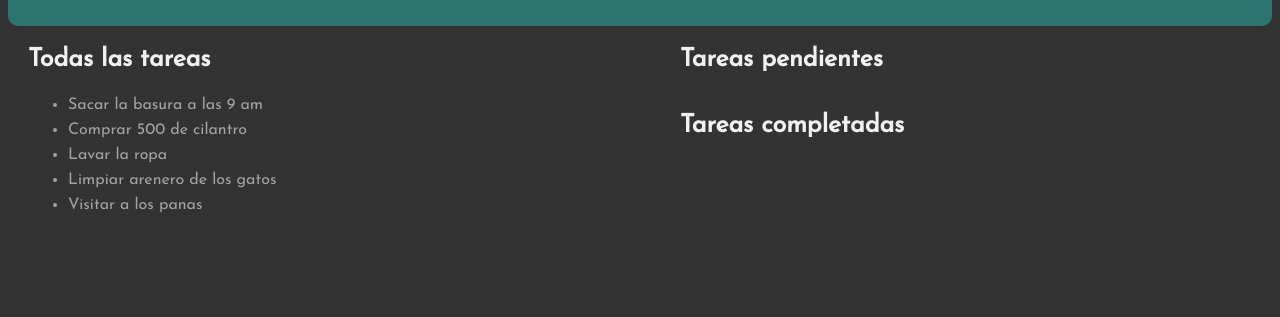
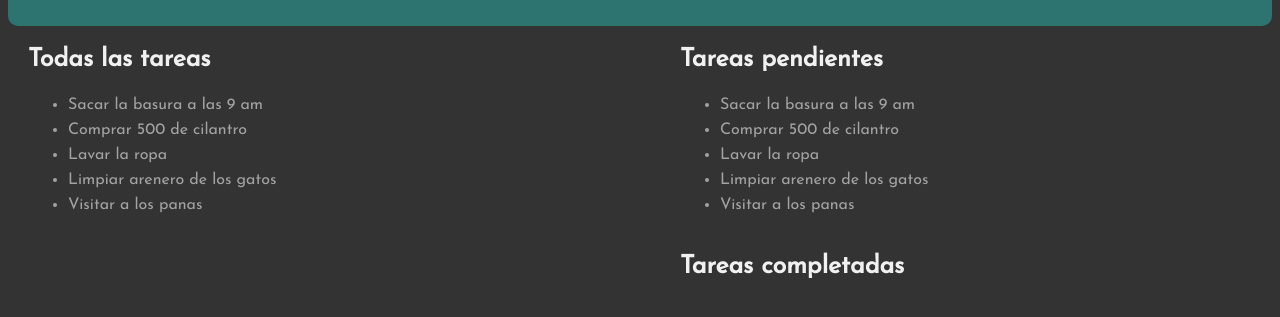
Before and after one commit to jaeger2801/programacion_Web_To-Do-List, a plain HTML site: page index.html in a window 1280 px wide. Shown: the part 75-392 px from the top of the page. Drawn offline with Linux system fonts and the light colour scheme.

Commit message:
Crea variables

```diff
--- a/index.html
+++ b/index.html
@@ -29,6 +29,8 @@
         <section class="to_do_list">
             <article class="to_do_list_tittle">
                 <h2>Tareas pendientes</h2>
+
+                <div class="to_do_task_list_2" id="to_do_task_list_2"></div>
             </article>
         </section>
 
--- a/style.css
+++ b/style.css
@@ -67,3 +67,10 @@ main{
     color: #a3a3a3;
     line-height: 25px;
 }
+
+.to_do_task_list_2{
+    font-family: 'Josefin Sans', sans-serif;
+    font-size: 16px;
+    color: #a3a3a3;
+    line-height: 25px;
+}
--- a/to_do_list.js
+++ b/to_do_list.js
@@ -1,4 +1,5 @@
 const allTaskList = document.getElementById("all_task_list_1")
+const toDoTaskList2 = document.getElementById("to_do_task_list_2")
 
 let pendientes = [];
 let completados = [];
@@ -43,6 +44,10 @@ allTaskList.innerHTML = `<ul>
 ${c}
 </ul>`;
 
+toDoTaskList2.innerHTML = `<ul>
+${c}
+</ul>`;
+
 const elementosLista = document.getElementsByClassName('elementos');
 
 
```
